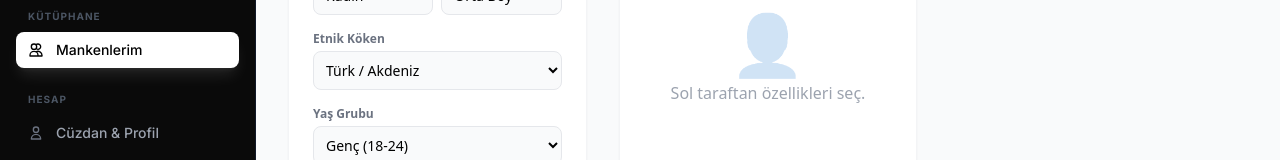
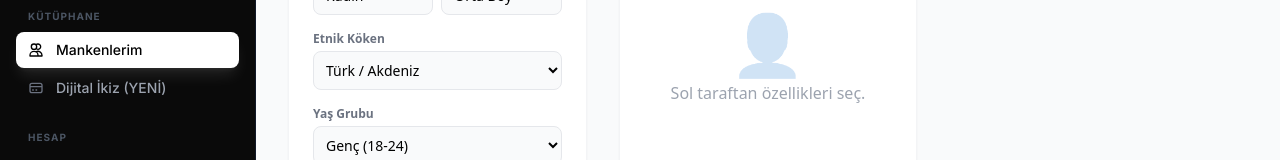
Before and after one commit to trstudioloft/butikmodel-web, a Next.js app: page /dashboard/my-models in a window 1280 px wide. Shown: the part 351-511 px from the top of the page. Built offline with nearby package versions, Linux system fonts and the light colour scheme; no server answers.

Commit message:
Sidebar guncellendi: Dijital Ikiz linki eklendi

```diff
--- a/components/Sidebar.tsx
+++ b/components/Sidebar.tsx
@@ -52,13 +52,14 @@ export default function Sidebar() {
     studio: <svg className="w-4 h-4" fill="none" stroke="currentColor" viewBox="0 0 24 24"><path strokeLinecap="round" strokeLinejoin="round" strokeWidth="2" d="M3 9a2 2 0 012-2h.93a2 2 0 001.664-.89l.812-1.22A2 2 0 0110.07 4h3.86a2 2 0 011.664.89l.812 1.22A2 2 0 0018.07 7H19a2 2 0 012 2v9a2 2 0 01-2 2H5a2 2 0 01-2-2V9z"></path><path strokeLinecap="round" strokeLinejoin="round" strokeWidth="2" d="M15 13a3 3 0 11-6 0 3 3 0 016 0z"></path></svg>,
     ghost: <svg className="w-4 h-4" fill="none" stroke="currentColor" viewBox="0 0 24 24"><path strokeLinecap="round" strokeLinejoin="round" strokeWidth="2" d="M14.752 11.168l-3.197-2.132A1 1 0 0010 9.87v4.263a1 1 0 001.555.832l3.197-2.132a1 1 0 000-1.664z"></path><path strokeLinecap="round" strokeLinejoin="round" strokeWidth="2" d="M21 12a9 9 0 11-18 0 9 9 0 0118 0z"></path></svg>,
     models: <svg className="w-4 h-4" fill="none" stroke="currentColor" viewBox="0 0 24 24"><path strokeLinecap="round" strokeLinejoin="round" strokeWidth="2" d="M12 4.354a4 4 0 110 5.292M15 21H3v-1a6 6 0 0112 0v1zm0 0h6v-1a6 6 0 00-9-5.197M13 7a4 4 0 11-8 0 4 4 0 018 0z"></path></svg>,
+    faceScan: <svg className="w-4 h-4" fill="none" stroke="currentColor" viewBox="0 0 24 24"><path strokeLinecap="round" strokeLinejoin="round" strokeWidth="2" d="M3 10h18M7 15h1m4 0h1m-7 4h12a3 3 0 003-3V8a3 3 0 00-3-3H6a3 3 0 00-3 3v8a3 3 0 003 3z"></path></svg>, // Basit yüz tarama simülasyonu
     text: <svg className="w-4 h-4" fill="none" stroke="currentColor" viewBox="0 0 24 24"><path strokeLinecap="round" strokeLinejoin="round" strokeWidth="2" d="M11 5H6a2 2 0 00-2 2v11a2 2 0 002 2h11a2 2 0 002-2v-5m-1.414-9.414a2 2 0 112.828 2.828L11.828 15H9v-2.828l8.586-8.586z"></path></svg>,
     bg: <svg className="w-4 h-4" fill="none" stroke="currentColor" viewBox="0 0 24 24"><path strokeLinecap="round" strokeLinejoin="round" strokeWidth="2" d="M4 16l4.586-4.586a2 2 0 012.828 0L16 16m-2-2l1.586-1.586a2 2 0 012.828 0L20 14m-6-6h.01M6 20h12a2 2 0 002-2V6a2 2 0 00-2-2H6a2 2 0 00-2 2v12a2 2 0 002 2z"></path></svg>,
     profile: <svg className="w-4 h-4" fill="none" stroke="currentColor" viewBox="0 0 24 24"><path strokeLinecap="round" strokeLinejoin="round" strokeWidth="2" d="M16 7a4 4 0 11-8 0 4 4 0 018 0zM12 14a7 7 0 00-7 7h14a7 7 0 00-7-7z"></path></svg>,
     logout: <svg className="w-4 h-4" fill="none" stroke="currentColor" viewBox="0 0 24 24"><path strokeLinecap="round" strokeLinejoin="round" strokeWidth="2" d="M17 16l4-4m0 0l-4-4m4 4H7m6 4v1a3 3 0 01-3 3H6a3 3 0 01-3-3V7a3 3 0 013-3h4a3 3 0 013 3v1"></path></svg>
   };
 
-  // MENU GRUPLARI (YENİ STRATEJİ)
+  // MENU GRUPLARI
   const menuGroups = [
     {
       title: "ANA MENÜ",
@@ -79,6 +80,7 @@ export default function Sidebar() {
       title: "KÜTÜPHANE",
       items: [
         { name: "Mankenlerim", href: "/dashboard/my-models", icon: icons.models },
+        { name: "Dijital İkiz (YENİ)", href: "/dashboard/train-model", icon: icons.faceScan }, // YENİ EKLENEN LINK
       ]
     },
     {
```
